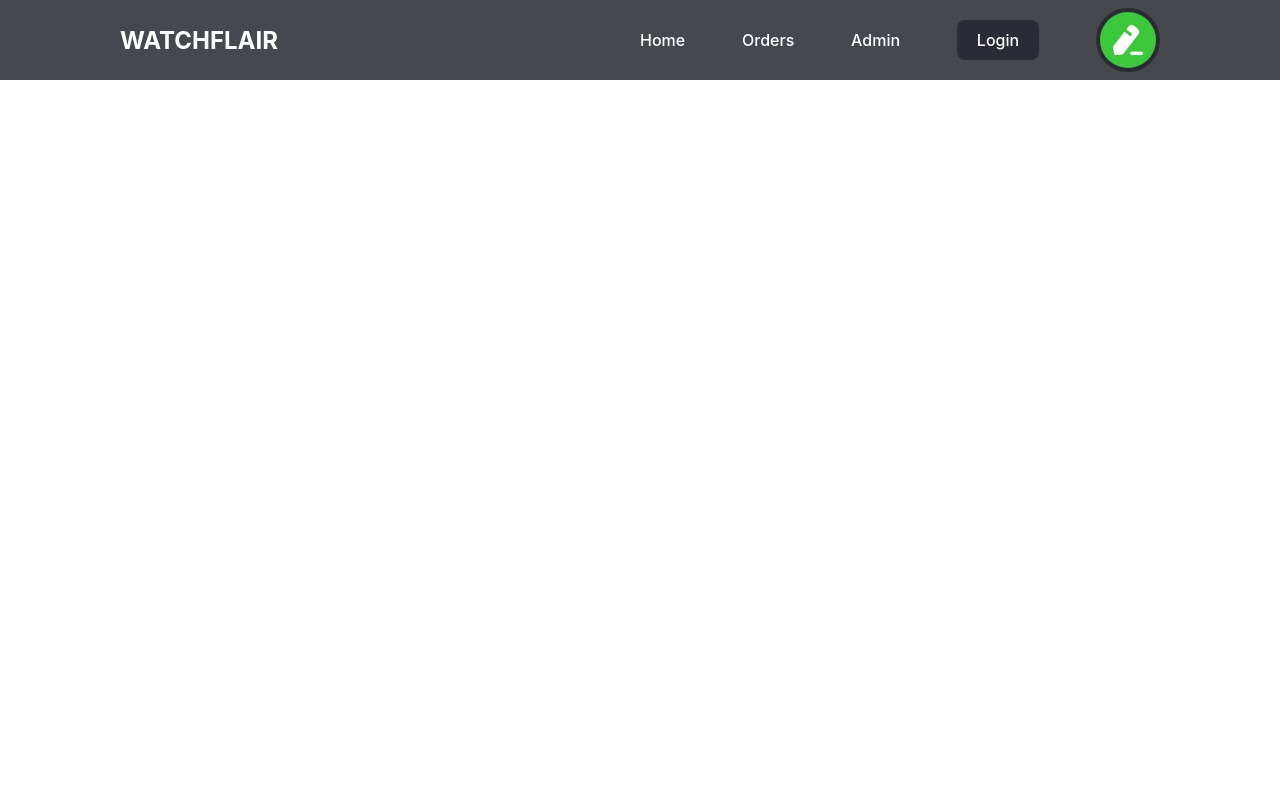
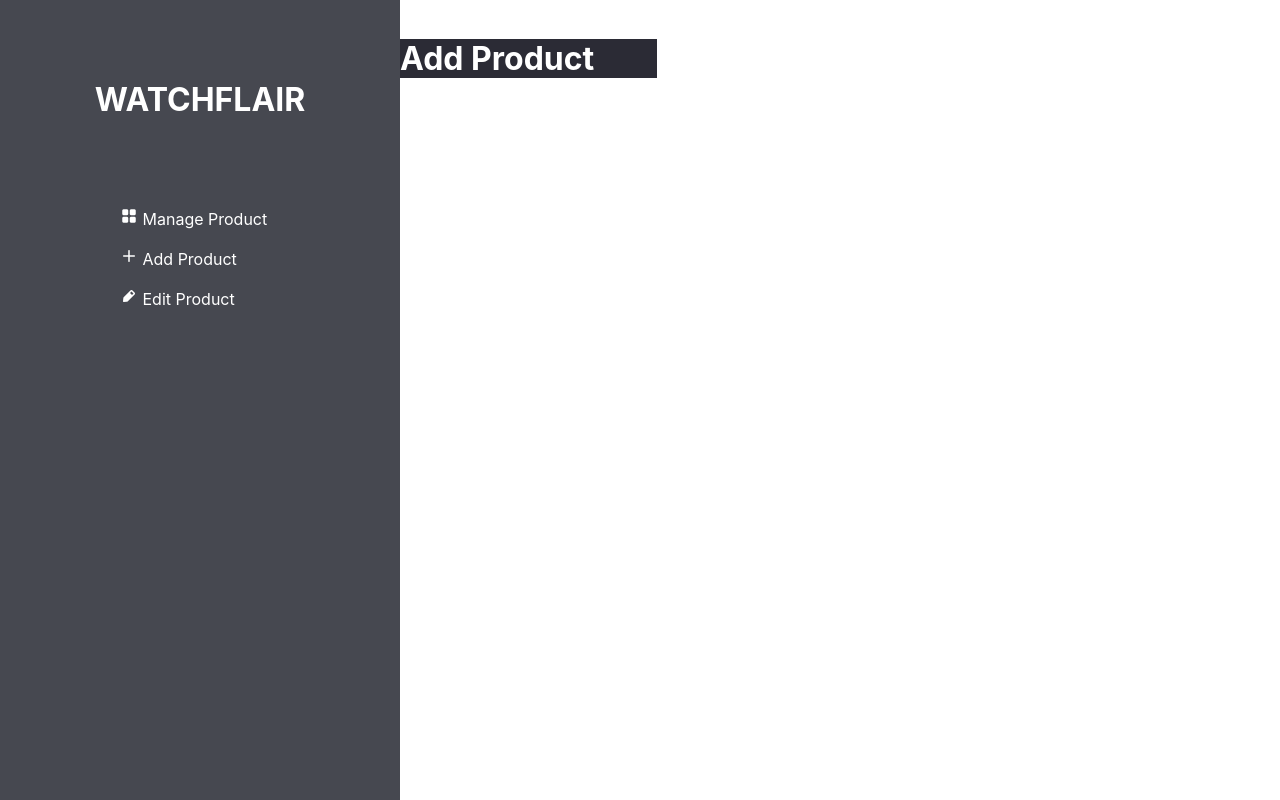
Before and after one commit to SMMainulHasan/watch-flair-client, a React (Create React App) app: page /admin in a window 1280 px wide. Built offline with nearby package versions, Linux system fonts and the light colour scheme.

Commit message:
add product added

```diff
--- a/src/App.js
+++ b/src/App.js
@@ -3,21 +3,29 @@
   Switch,
   Route
 } from "react-router-dom";
-import Header from "./components/Header/Header";
+import AddProduct from "./components/AddProduct/AddProduct";
+import Admin from "./components/Admin/Admin";
 import Home from "./components/Home/Home";
+import ManageProduct from "./components/ManageProduct/ManageProduct";
+
 
 
 function App() {
   return (
     <Router>
-      <Header />
       <Switch>
         <Route exact path="/">
           <Home />
         </Route>
-        {/* <Route path="/cart">
-
-        </Route> */}
+        <Route path="/admin">
+          <Admin />
+        </Route>
+        <Route path="/admin/manageProduct">
+          <ManageProduct />
+        </Route>
+        <Route path="/admin/addProduct">
+          <AddProduct />
+        </Route>
       </Switch>
     </Router>
   );
--- /dev/null
+++ b/src/components/AddProduct/AddProduct.css
@@ -0,0 +1,3 @@
+.add-product{
+    background-color: #2B2B35;
+}
--- /dev/null
+++ b/src/components/AddProduct/AddProduct.js
@@ -0,0 +1,13 @@
+import React from 'react';
+import './AddProduct.css'
+
+
+const AddProduct = () => {
+    return (
+        <div className="add-product">
+            <h1>Add Product</h1>
+        </div>
+    );
+};
+
+export default AddProduct;
--- /dev/null
+++ b/src/components/Admin/Admin.css
@@ -0,0 +1,24 @@
+.admin-options{
+    background-color: #464850;
+    width: 50vh;
+    height: 100vh;
+}
+.admin-options h1{
+    text-align: center;
+    padding-top: 10vh;
+    margin-bottom: 10vh;
+}
+.admin-options p{
+    margin-left: 15vh;
+}
+.admin-options p a{
+    text-decoration: none;
+    font-size: 600;
+    line-height: 40px;
+}
+.admin-options img{
+    width: 18px;
+}
+.admin-container{
+    display: flex;
+}
--- /dev/null
+++ b/src/components/Admin/Admin.js
@@ -0,0 +1,27 @@
+import React from 'react';
+import { Link } from 'react-router-dom';
+import './Admin.css';
+import manage from '../../icons/grid 1.png';
+import add from '../../icons/plus 1.png';
+import edit from '../../icons/edit 1.png';
+import AddProduct from '../AddProduct/AddProduct';
+import ManageProduct from '../ManageProduct/ManageProduct';
+
+const Admin = () => {
+    return (
+        <div className="admin-container">
+            <div className="admin-options">
+                <h1>WATCHFLAIR</h1>
+                <p><Link to="/admin/manageProduct"> <img src={manage} alt=""/> Manage Product</Link></p>
+                <p><Link to="/admin/addProduct"> <img src={add} alt=""/> Add Product</Link></p>
+                <p><Link to="/admin/editProduct"> <img src={edit} alt=""/> Edit Product</Link></p>
+            </div>
+            <div className="option-field">
+                <ManageProduct />
+                <AddProduct />
+            </div>
+        </div>
+    );
+};
+
+export default Admin;
--- a/src/components/Home/Home.js
+++ b/src/components/Home/Home.js
@@ -1,12 +1,16 @@
 import React from 'react';
+import Header from '../Header/Header';
 import ProductCard from '../ProductCard/ProductCard';
 import './Home.css';
 
 const Home = () => {
     return (
-        <div className="home">
-            <ProductCard />
-        </div>
+        <>
+            <Header />
+            <div className="home">
+                <ProductCard />
+            </div>
+        </>
     );
 };
 
--- /dev/null
+++ b/src/components/ManageProduct/ManageProduct.css
@@ -0,0 +1,3 @@
+.manage-product{
+    background-color: #2b2b35;
+}
--- /dev/null
+++ b/src/components/ManageProduct/ManageProduct.js
@@ -0,0 +1,11 @@
+import React from 'react';
+
+const ManageProduct = () => {
+    return (
+        <div className="manage-product">
+            <h1>Manage Product</h1>
+        </div>
+    );
+};
+
+export default ManageProduct;
```
